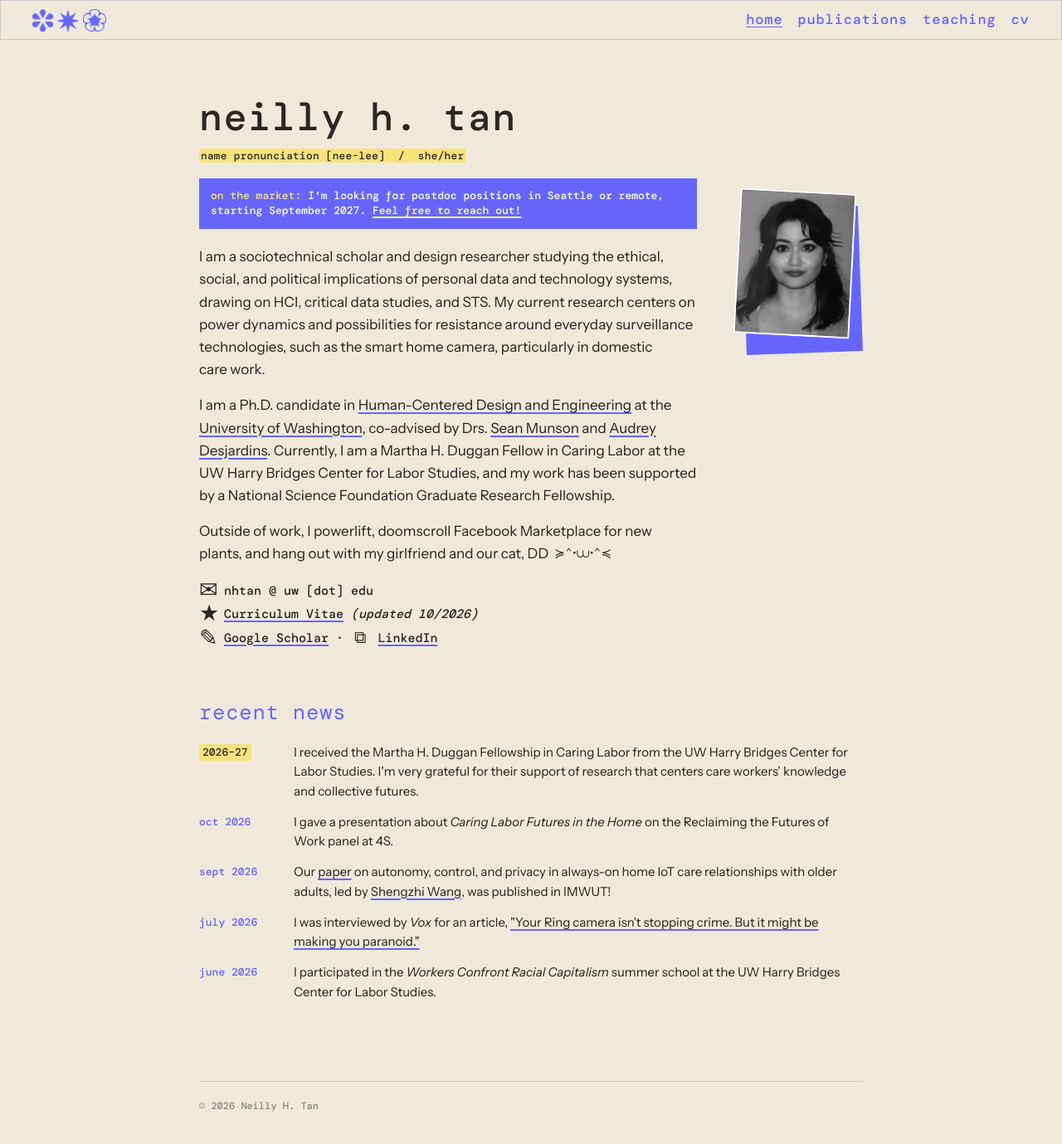
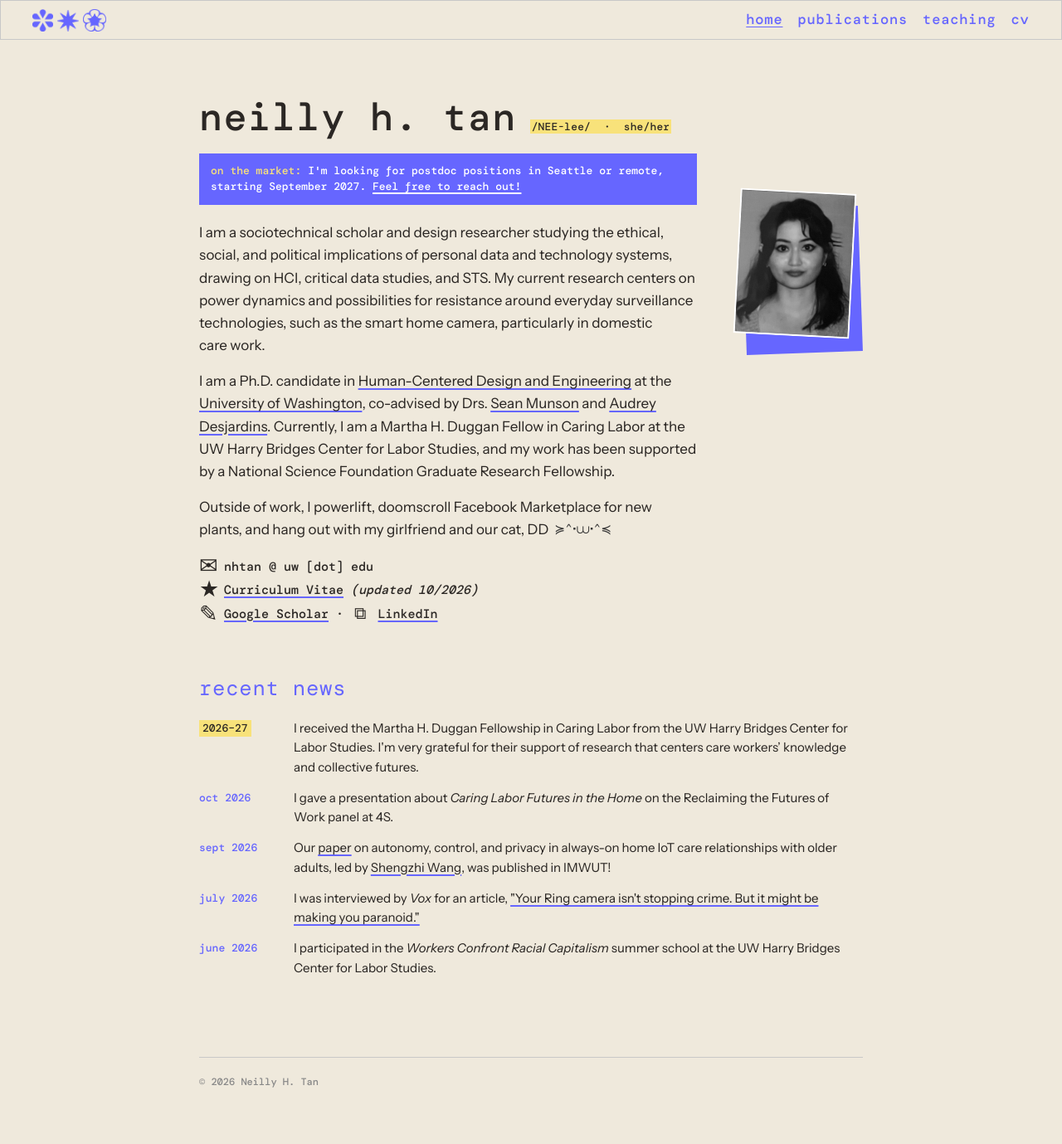
Before and after one commit to neillytan/neillytan.github.io, a Jekyll site: the page built from index.html, in a window 1280 px wide and 1391 px high. Shown: the top 1379 px of the window at 83% size. Built offline with Jekyll 4.4.1, drawn with Linux system fonts in a browser that asks for light colours; some web fonts are replaced.

Commit message:
Pronunciation and pronouns beside the name
Co-Authored-By: Claude Opus 5.5 <noreply@anthropic.com>

```diff
--- a/assets/css/style.css
+++ b/assets/css/style.css
@@ -80,7 +80,9 @@ p { margin: 0 0 1rem; }
   gap: 40px;
 }
 .intro-text p, .news-list span { text-wrap: pretty; }
-.intro h1 { margin-bottom: 16px; font-weight: 500; }
+.intro h1 { margin-bottom: 0; font-weight: 500; }
+.name-row { display: flex; flex-wrap: wrap; align-items: baseline; gap: 6px 16px; margin-bottom: 22px; }
+.name-row .pronouns { margin: 0; }
 .pronouns { font-family: var(--heading-font); font-size: 0.8rem; letter-spacing: 0.02em; }
 .pronouns mark { background: var(--highlight); color: inherit; padding: 0 2px; }
 
--- a/index.html
+++ b/index.html
@@ -5,8 +5,10 @@ page_class: home
 ---
 <section class="intro">
   <div class="intro-text">
-    <h1>neilly h. tan</h1>
-    <p class="pronouns"><mark>name pronunciation [nee-lee] &nbsp;/&nbsp; she/her</mark></p>
+    <div class="name-row">
+      <h1>neilly h. tan</h1>
+      <p class="pronouns"><mark>/NEE-lee/ &nbsp;·&nbsp; she/her</mark></p>
+    </div>
 
     <p class="job-note"><span class="job-label">on the market:</span>I'm looking for postdoc positions in Seattle or remote, starting September 2027. <a href="&#109;&#97;&#105;&#108;&#116;&#111;&#58;&#110;&#104;&#116;&#97;&#110;&#64;&#117;&#119;&#46;&#101;&#100;&#117;">Feel free to reach out!</a></p>
 
```
